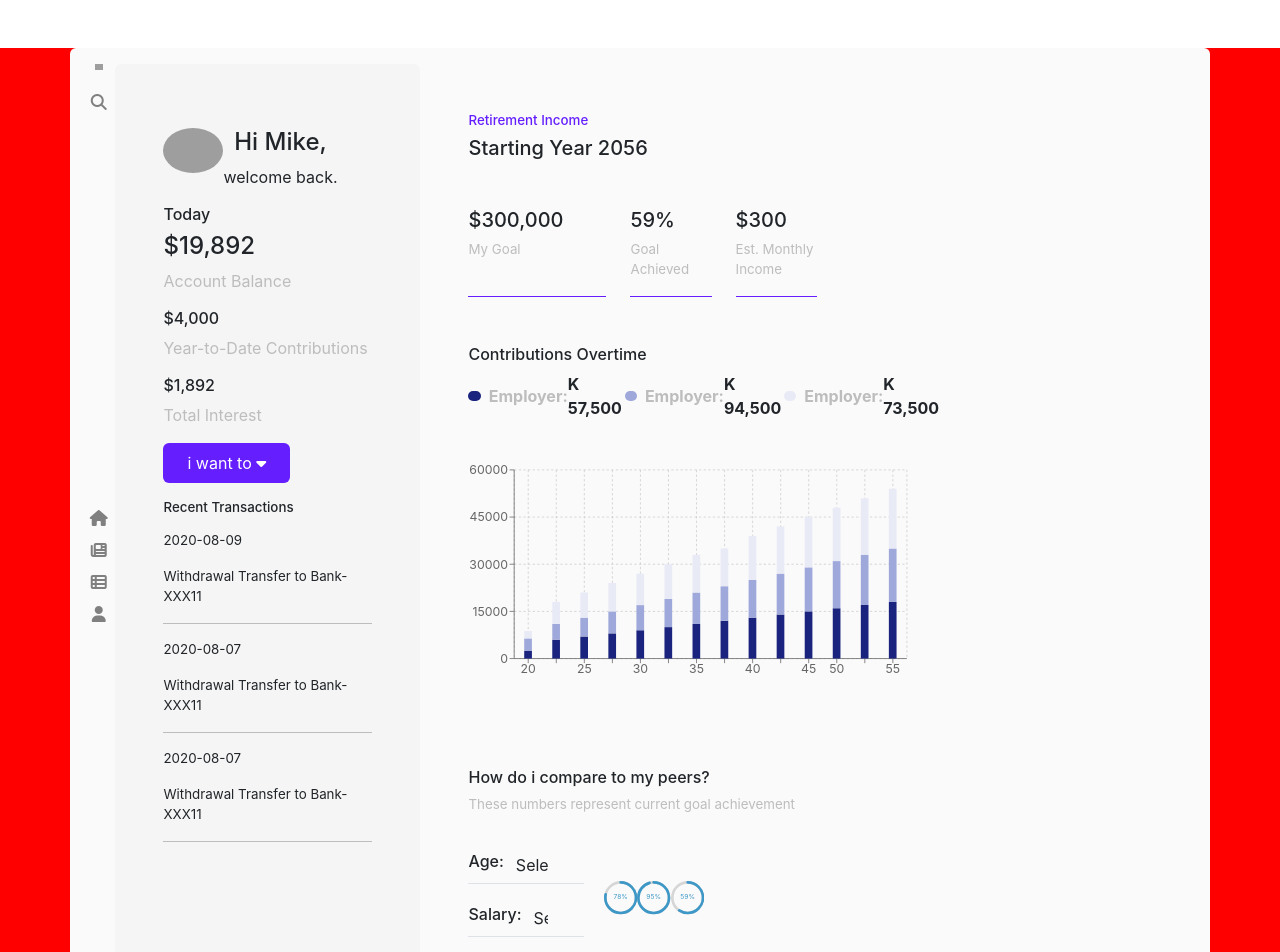
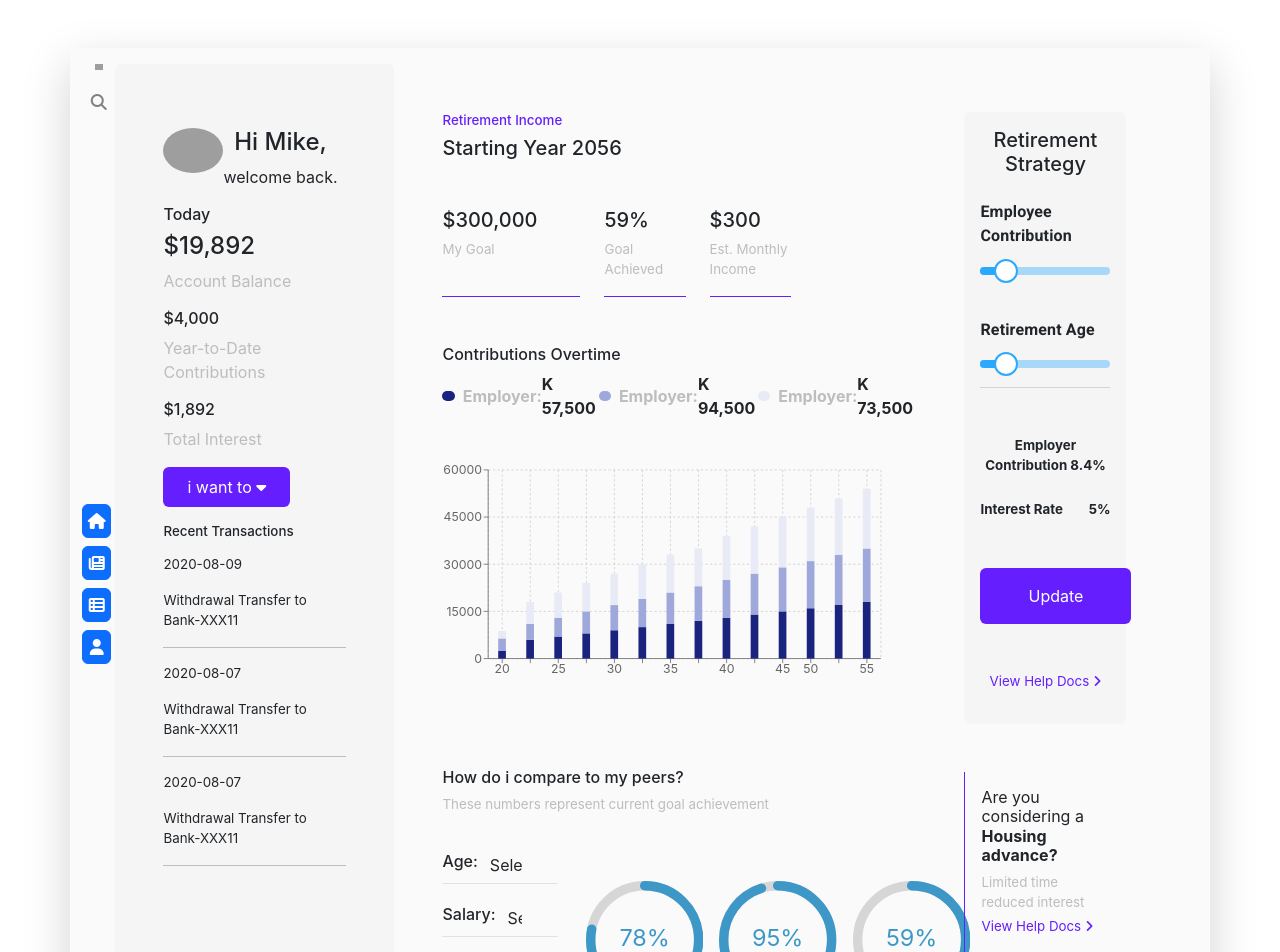
Before and after one commit to Heezol06/Dashboard, a React (Create React App) app: page / in a window 1280 px wide. Shown: the top 952 px of the page. Built offline with nearby package versions, Linux system fonts and the light colour scheme; grey boxes are pictures that could not be loaded.

Commit message:
dashboard-done

```diff
--- a/src/App.js
+++ b/src/App.js
@@ -3,7 +3,7 @@ import Dashboard from './component/Dashboard';
 
 function App() {
   return (
-    <div className="App ">
+    <div className="App">
       {/* <h1>Dashboard</h1> */}
       <Dashboard></Dashboard>
     </div>
--- a/src/component/CircleChart.css
+++ b/src/component/CircleChart.css
@@ -1,5 +1,5 @@
 .mobile-CircularProgressbar {
-    width: 100px !important;
+    width: 400px !important;
     margin: 20px;
     margin-top: 50px;
 }
@@ -11,7 +11,7 @@
 @media only screen and (max-width: 768px) {
     .mobile-CircularProgressbar {
         margin-top: 100px;
-        width: 150px !important;
+        width: 500px !important;
         position: relative;
         right: 20px !important;
         z-index: 4;
--- a/src/component/CircleChart.js
+++ b/src/component/CircleChart.js
@@ -10,9 +10,9 @@ export default function CircleChart() {
     return (
         <div className='d-flex mobile-CircularProgressbar'>
             {/* desktop-pie-chart  */}
-            <CircularProgressbar className='pie-color' value={percentage} text={`${percentage}%`} />
-            <CircularProgressbar className='' value={percentage1} text={`${percentage1}%`} />
-            <CircularProgressbar className='' value={percentage2} text={`${percentage2}%`} />
+            <CircularProgressbar className='mx-2' value={percentage} text={`${percentage}%`} />
+            <CircularProgressbar className='mx-2' value={percentage1} text={`${percentage1}%`} />
+            <CircularProgressbar className='mx-2' value={percentage2} text={`${percentage2}%`} />
         </div>
     );
 }
--- a/src/component/Dashboard.js
+++ b/src/component/Dashboard.js
@@ -200,44 +200,53 @@ const PrettoSlider = styled(Slider)({
 const Dashboard = () => {
 
     return (
-        <div className='my-5 d-sm-inline-flex flex-md-column' style={{ width: "100vw", backgroundColor: "red" }}>
+        <div className='my-5 d-sm-inline-flex flex-md-column shadow-lg rounded'>
+            <Row className='py-3 d-flex   container mx-auto rounded dashboard-sm' style={{ backgroundColor: "#FAFAFA", }}>
                 {/* dashboard navigation for mobile  */}
-            <div className='for-sm-nav w-50'>
-                <div className='show-in-bottom w-50'>
-                    <Col xs={1} className='d-flex justify-content-between p-0 align-items-end mx-auto  ' style={{ minWidth: "270px" }}>
-                        <button type="button" class="btn btn-primary">
+                <div className='for-sm-nav'>
+                    <div className='show-in-bottom'>
+                        <Col className='d-flex justify-content-between p-0 align-items-end mx-auto col-sm-12 ' style={{}}>
+                            <button type="button" class="btn btn-primary mx-2">
                                 <i class="fa-solid fa-magnifying-glass"></i>
                             </button>
-                        <button type="button" class="btn btn-primary">
+                            <button type="button" class="btn btn-primary mx-2">
                                 <i class="fa-solid fa-house"></i>
                             </button>
-                        <button type="button" class="btn btn-primary">
+                            <button type="button" class="btn btn-primary mx-2">
                                 <i class="fa-solid fa-newspaper"></i>
                             </button>
-                        <button type="button" class="btn btn-primary">
+                            <button type="button" class="btn btn-primary mx-2">
                                 <i class="fa-solid fa-table-list"></i>
                             </button>
-                        <button type="button" class="btn btn-primary">
+                            <button type="button" class="btn btn-primary mx-2">
                                 <i class="fa-solid fa-user"></i>
                             </button>
-                        <button type="button" class="btn btn-primary">
+                            <button type="button" class="btn btn-primary mx-2">
                                 <i class="fa-solid fa-arrow-right-from-bracket"></i>
                             </button>
                         </Col>
                     </div>
                 </div>
-            <Row className='py-3 d-flex   container mx-auto rounded dashboard-sm' style={{ backgroundColor: "#FAFAFA", }}>
+
                 {/* dashboard navigation  */}
-                <Col xs={1} className='d-flex   flex-column justify-content-between p-0 navbar-sm' style={{ color: "gray", width: "3%" }}>
+                <Col className='d-flex   flex-column justify-content-between p-0 navbar-sm col-lg-1' style={{ color: "gray", width: "3%" }}>
                     <div className='d-flex   flex-column'>
                         <img src="https://i.ibb.co/X8WyXqG/wings.png" className='w-25 mx-auto mb-4' alt="" />
                         <i class="fa-solid fa-magnifying-glass mb-5"></i>
                     </div>
                     <div className='d-flex   flex-column'>
-                        <i class="fa-solid fa-house mb-3"></i>
-                        <i class="fa-solid fa-newspaper mb-3"></i>
-                        <i class="fa-solid fa-table-list mb-3"></i>
+                        <button type="button" class="btn btn-primary p-1 mt-2 me-1">
+                            <i class="fa-solid fa-house "></i>
+                        </button>
+                        <button type="button" class="btn btn-primary p-1 mt-2 me-1">
+                            <i class="fa-solid fa-newspaper "></i>
+                        </button>
+                        <button type="button" class="btn btn-primary p-1 mt-2 me-1">
+                            <i class="fa-solid fa-table-list "></i>
+                        </button>
+                        <button type="button" class="btn btn-primary p-1 mt-2 me-1">
                             <i class="fa-solid fa-user"></i>
+                        </button>
                     </div>
                     <div className='d-flex   flex-column'>
                         <i class="fa-solid fa-bell my-2"></i>
@@ -245,8 +254,8 @@ const Dashboard = () => {
                     </div>
                 </Col>
                 {/* dashboard profile */}
-                <Col xs={2} className='p-5 rounded ' style={{ backgroundColor: "#F5F5F5", width: "305px" }}>
-                    <div className='d-flex   mt-3 profile-sm' style={{ width: "100%" }}>
+                <Col className='p-5 rounded col-lg-3 col-sm-12' style={{ backgroundColor: "#F5F5F5" }}>
+                    <div className='d-flex mt-3 profile-sm'>
                         <div className='profile-name-pic'>
                             <img src="https://i.ibb.co/BKPjRLp/photo-1552374196-c4e7ffc6e126.png" className=' rounded-circle ' style={{ width: "60px" }} alt="" />
                         </div>
@@ -286,14 +295,14 @@ const Dashboard = () => {
                 </Col>
 
                 {/* chart's */}
-                <Col xs={6} className="text-start p-5 chart-sm">
+                <Col className="text-start p-5 col-lg-6 col-sm-12">
                     {/* headding  */}
                     <div>
                         <h1 className='color-Deep-Purple small-text'>Retirement Income</h1>
                         <h5>Starting Year 2056</h5>
                     </div>
                     {/* improvement of user  */}
-                    <div className='d-flex   my-5 me-5 improvement-mobile'>
+                    <div className='d-flex my-5 me-5 improvement-mobile'>
                         <Col xs={4} style={{ borderBottom: "1px solid #651FFF" }} className="me-4">
                             <h5>$300,000</h5>
                             <p className='small-text color-gray'>My Goal</p>
@@ -310,7 +319,7 @@ const Dashboard = () => {
                         </div>
                     </div>
                     {/* Contributions overtime chart */}
-                    <div className='my-5 d-flex   flex-column'>
+                    <div className='my-5 d-flex flex-column'>
                         <h6>Contributions Overtime</h6>
                         <div className='d-flex   w-100 justify-content-between'>
                             <div className='fw-bold d-flex   align-items-center contribution-mobile'>
@@ -360,7 +369,7 @@ const Dashboard = () => {
                             </BarChart>
                         </div>
                         {/* mobile chart */}
-                        <div className='d-flex   justify-content-start mobile-chart'>
+                        <div className='d-flex justify-content-start mobile-chart'>
                             <ResponsiveContainer width="100%" height={400}>
                                 <BarChart
                                     className=''
@@ -393,7 +402,7 @@ const Dashboard = () => {
                     </div>
                     <div className='d-flex   pie-chart-mobile'>
                         <div className='col-lg-3'>
-                            <div class="d-flex   align-items-center my-3 border-bottom select-option-sizing">
+                            <div class="d-flex   align-items-center my-3 border-bottom">
                                 <h6>Age:</h6>
                                 <select class="form-select " aria-label="Default select example" style={{ boxShadow: "0px, 0px, 0px, 0px black", border: "none", background: "transparent" }}>
                                     <option selected>Select Age</option>
@@ -402,7 +411,7 @@ const Dashboard = () => {
                                     <option value="3">Under 50</option>
                                 </select>
                             </div>
-                            <div class="d-flex   align-items-center my-3 border-bottom select-option-sizing">
+                            <div class="d-flex align-items-center my-3 border-bottom">
                                 <h6>Salary:</h6>
                                 <select class="form-select" aria-label="Default select example" style={{ boxShadow: "0px, 0px, 0px, 0px black", border: "none", background: "transparent" }}>
                                     <option selected>Select Salary</option>
@@ -411,7 +420,7 @@ const Dashboard = () => {
                                     <option value="3">40k - 50k</option>
                                 </select>
                             </div>
-                            <div class="d-flex    align-items-center border-bottom select-option-sizing">
+                            <div class="d-flex align-items-center border-bottom">
                                 <h6>Gender:</h6>
                                 <select class="form-select" aria-label="Default select example" style={{ boxShadow: "0px, 0px, 0px, 0px black", border: "none", background: "transparent" }}>
                                     <option selected>Select Gender</option>
@@ -423,14 +432,14 @@ const Dashboard = () => {
                         </div>
                         {/* pie chart  */}
                         <div >
-                            <div className='d-flex   overflow-hidden'>
+                            <div className='d-flex overflow-hidden'>
                                 <CircleChart></CircleChart>
                             </div>
                         </div>
                     </div>
                 </Col>
-                <Col xs={2} className="col-sm-12"  >
-                    <div className='mt-5 rounded p-3' style={{ borderBottom: "1 px solid ", backgroundColor: "#F5F5F5", minWidth: "270px" }}>
+                <Col className="col-sm-12 col-lg-2"  >
+                    <div className='mt-5 rounded p-3' style={{ borderBottom: "1 px solid ", backgroundColor: "#F5F5F5", }}>
                         <h5>Retirement Strategy</h5>
                         <Box sx={{ m: 3 }} />
                         <Typography gutterBottom className='text-start fw-bolder'>Employee Contribution</Typography>
@@ -449,10 +458,10 @@ const Dashboard = () => {
                         <div className='' style={{ borderBottom: "1px solid lightGray" }}></div>
                         <div className='small-text fw-bold  d-flex justify-content-between mt-5 mb-4'>Employer Contribution 8.4%</div>
                         <div className='small-text fw-bold  d-flex justify-content-between mb-5'><span>Interest Rate</span> <span>5%</span></div>
-                        <button className='text-white py-3 px-5 rounded button-mobile' style={{ border: 0, backgroundColor: "#651FFF" }}>Update</button>
+                        <button className='text-white py-3 px-5 rounded' style={{ border: 0, backgroundColor: "#651FFF" }}>Update</button>
                         <p className='color-Deep-Purple small-text mt-5'>View Help Docs <i class="fa-solid fa-angle-right"></i></p>
                     </div>
-                    <div className='mt-5 text-start p-3' style={{ borderLeft: "1px solid #651FFF", minWidth: "270px" }}>
+                    <div className='mt-5 text-start p-3' style={{ borderLeft: "1px solid #651FFF" }}>
                         <h6 className='fw-normal'>Are you considering a <span className='fw-bold'>Housing advance?</span></h6>
                         <p className='color-gray small-text my-1'>Limited time reduced interest</p>
                         <p className='color-Deep-Purple small-text'>View Help Docs <i class="fa-solid fa-angle-right"></i></p>
```
Also changed, not shown: src/component/Dashboard.css (+2 -24 lines). Lines whose indentation alone changed are shown as unchanged.
